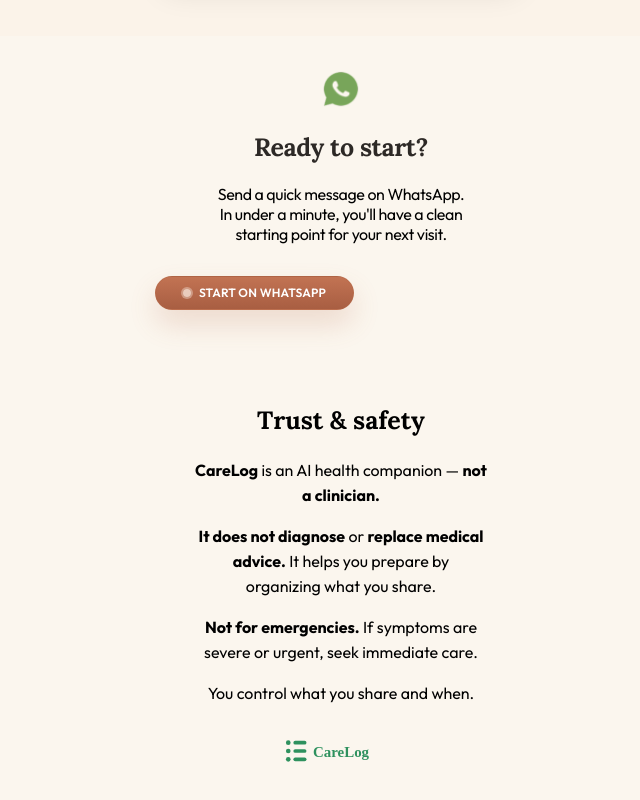
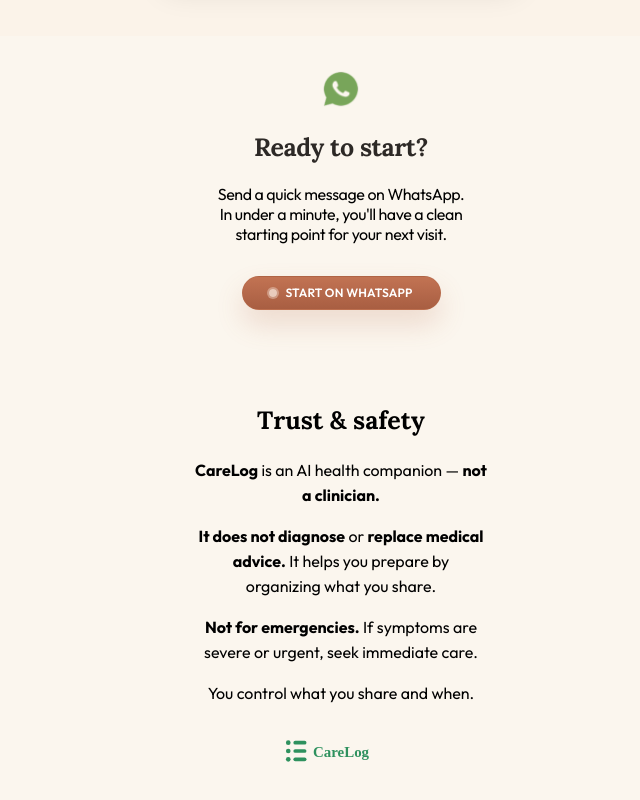
Before and after one commit to jmariano19/carelog-landing, a Next.js app: page / in a window 1280 px wide. Shown: the part 4911-5711 px from the top of the page, without its empty margins (299-939 px from the left). Built offline with nearby package versions, Linux system fonts and the light colour scheme.

Commit message:
Center CTA button in Trust section

```diff
--- a/components/Trust.tsx
+++ b/components/Trust.tsx
@@ -59,15 +59,17 @@
             </p>
 
             {/* CTA Button with hover animation */}
+            <div className="flex justify-center mb-16">
                 <a
                     href={`https://wa.me/18627775277?text=${lang === 'en' ? 'Hello' : 'Hola'}`}
                     target="_blank"
                     rel="noopener noreferrer"
-                className="relative h-[34px] w-[199px] rounded-full border border-[rgba(183,106,74,0.45)] bg-gradient-to-b from-[#c27353] to-[#a85e42] text-white text-[12px] font-semibold tracking-[0.2px] uppercase shadow-[0_14px_28px_rgba(183,106,74,0.2)] mb-16 transition-all duration-200 hover:scale-110 active:scale-105 flex items-center justify-center gap-2 no-underline"
+                    className="relative h-[34px] w-[199px] rounded-full border border-[rgba(183,106,74,0.45)] bg-gradient-to-b from-[#c27353] to-[#a85e42] text-white text-[12px] font-semibold tracking-[0.2px] uppercase shadow-[0_14px_28px_rgba(183,106,74,0.2)] transition-all duration-200 hover:scale-110 active:scale-105 flex items-center justify-center gap-2 no-underline"
                 >
                     <span className="w-2 h-2 rounded-full bg-[rgba(255,247,238,0.7)] shadow-[0_0_0_2px_rgba(255,247,238,0.35)]" />
                     {c.cta}
                 </a>
+            </div>
 
             {/* Trust & Safety Section */}
             <div className="pt-8 flex flex-col items-center">
```
Lines whose indentation alone changed are shown as unchanged.
